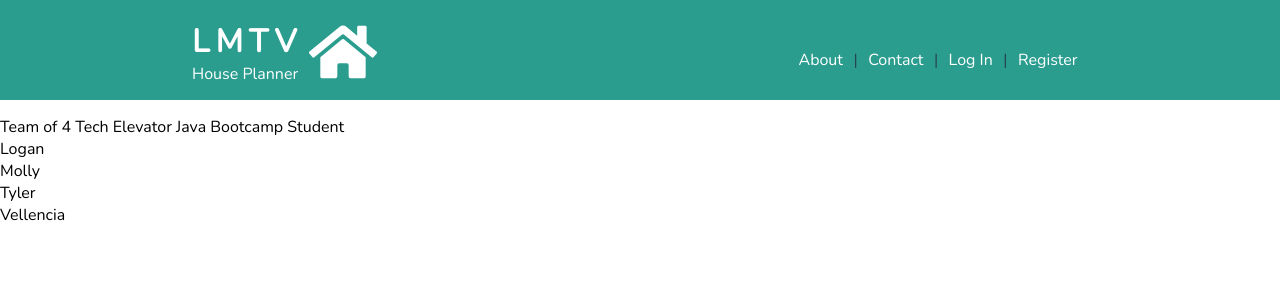
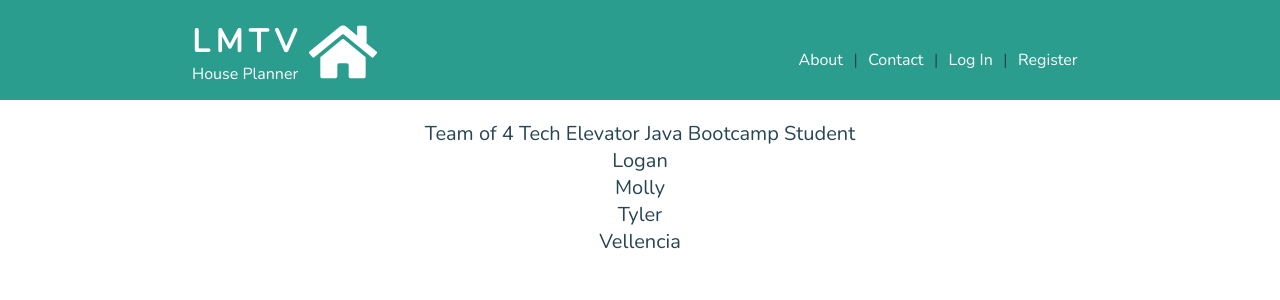
Before and after one commit to jonbiveo/house-planner, a Vue app in the folder vue/: page /about in a window 1280 px wide. Shown: the top 300 px of the page. Built offline with nearby package versions, Linux system fonts and the light colour scheme.

Commit message:
Contact page added

```diff
--- a/vue/src/components/AboutTeam.vue
+++ b/vue/src/components/AboutTeam.vue
@@ -1,5 +1,5 @@
 <template>
-  <div>
+  <div class="main-about">
       <p class="team-members"> Team of 4 Tech Elevator Java Bootcamp Student <br>
           Logan <br>
           Molly <br>
@@ -16,8 +16,14 @@ export default {
 }
 </script>
 
-<style>
-.team-members{
-  color: black;
+<style scoped>
+.main-about{
+    display: grid;
+    grid-template-columns: 1fr;
+    grid-template-areas: "contactForm";
+    text-align: center;
+    color: #264653;
+    font-size: 20px;
 }
+
 </style>
--- /dev/null
+++ b/vue/src/components/ContactInfo.vue
@@ -0,0 +1,26 @@
+<template>
+  <div class="main-contact">
+      <form class="contactForm">
+          <h2> Questions? </h2>
+          <h3> Please Fill Out the Form Below </h3>
+
+          </form>
+      </div>
+</template>
+
+<script>
+export default {
+
+}
+</script>
+
+<style scoped>
+.main-contact{
+    display: grid;
+    grid-template-columns: 1fr;
+    grid-template-areas: "contactForm";
+    text-align: center;
+    color: #264653;
+}
+
+</style>
--- a/vue/src/components/HeaderNav.vue
+++ b/vue/src/components/HeaderNav.vue
@@ -18,7 +18,7 @@
     </router-link>
     <div class="nav-logged-out" v-if="$store.state.token === ''">
       <router-link to="/about">About</router-link> |
-      <router-link to="/">Contact</router-link> |
+      <router-link to="/contact">Contact</router-link> |
       <router-link :to="{ name: 'login' }">Log In</router-link> |
       <router-link class="btn register" :to="{ name: 'register' }">Register</router-link>
     </div>
--- a/vue/src/router/index.js
+++ b/vue/src/router/index.js
@@ -12,6 +12,7 @@ import Card from '../views/Card.vue'
 import CostBreakdown from "../views/CostBreakdown.vue"
 import RoomDesign from "../views/Design.vue"
 import AboutTeam from "../views/About.vue"
+import ContactInfo from "../views/Contact.vue"
 
 Vue.use(Router)
 
@@ -108,13 +109,22 @@ const router = new Router({
         requiresAuth: true,
       }
     },
-    {path:"/about",
-     name:"about",
-     component: AboutTeam,
-     meta: {
-       requiresAuth: false
+    {
+      path:"/about",
+      name:"about",
+      component: AboutTeam,
+      meta: {
+        requiresAuth: false
      }
   },
+  {
+      path:"/contact",
+      name:"contact",
+      component: ContactInfo,
+      meta: {
+        requiresAuth: false
+      }
+  }
   ]
 })
 
--- /dev/null
+++ b/vue/src/views/Contact.vue
@@ -0,0 +1,15 @@
+<template>
+  <contact-info/>
+</template>
+
+<script>
+import ContactInfo from '../components/ContactInfo.vue'
+export default {
+  components: { ContactInfo },
+
+}
+</script>
+
+<style>
+
+</style>
```
